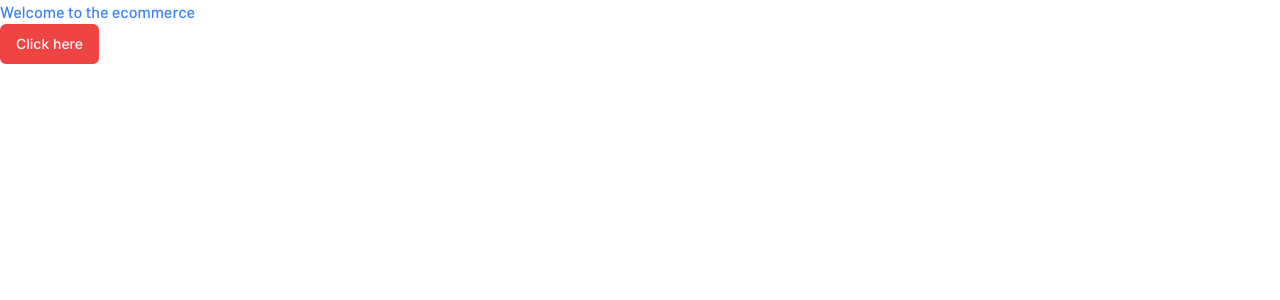
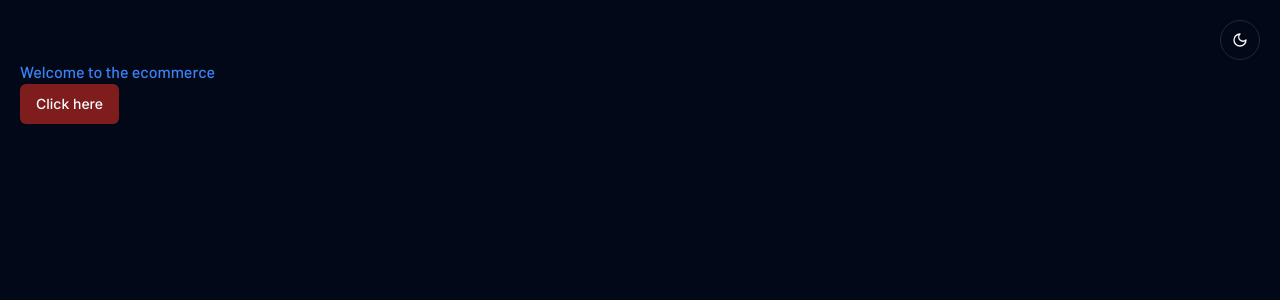
Before and after one commit to Ardione321/multivendor_ecommerce, a Next.js app: page / in a window 1280 px wide. Shown: the top 300 px of the page. Built offline with nearby package versions, Linux system fonts and the light colour scheme.

Commit message:
Add theme provider for dark, light and system mode

```diff
--- a/app/layout.tsx
+++ b/app/layout.tsx
@@ -4,6 +4,9 @@
 
 // Global css
 import "./globals.css";
+
+// Theme provider
+import { ThemeProvider } from "next-themes";
 
 //Fonts
 const interFont = Inter({ subsets: ["latin"] });
@@ -12,6 +15,7 @@
   weight: ["500", "700"],
   variable: "--font-barlow",
 });
+
 // Metadata
 export const metadata: Metadata = {
   title: "SuzyShop",
@@ -25,11 +29,18 @@
   children: React.ReactNode;
 }>) {
   return (
-    <html lang="en">
+    <html lang="en" suppressHydrationWarning>
       <body
         className={`${interFont.className} ${barlowFont.variable} antialiased`}
       >
-        {children}
+        <ThemeProvider
+          attribute="class"
+          defaultTheme="dark"
+          enableSystem
+          disableTransitionOnChange
+        >
+          {children}
+        </ThemeProvider>
       </body>
     </html>
   );
--- a/app/page.tsx
+++ b/app/page.tsx
@@ -1,9 +1,12 @@
+import ThemeToogle from "@/components/shared/theme-toogle";
 import { Button } from "@/components/ui/button";
-import Image from "next/image";
 
 export default function Home() {
   return (
-    <div>
+    <div className="p-5">
+      <div className="w-100 flex justify-end">
+      <ThemeToogle />
+      </div>
       <h1 className="text-blue-500 font-barlow">Welcome to the ecommerce</h1>
       <Button variant="destructive">Click here</Button>
     </div>
--- /dev/null
+++ b/components/shared/theme-toogle.tsx
@@ -0,0 +1,46 @@
+"use client";
+
+// Icons
+import { MoonIcon, SunIcon } from "lucide-react";
+// UI components
+import {
+  DropdownMenu,
+  DropdownMenuContent,
+  DropdownMenuItem,
+  DropdownMenuTrigger,
+} from "../ui/dropdown-menu";
+import { Button } from "../ui/button";
+import { useTheme } from "next-themes";
+
+const ThemeToogle = () => {
+  const { setTheme } = useTheme();
+
+  return (
+    <DropdownMenu>
+      <DropdownMenuTrigger asChild>
+        <Button
+          variant="outline"
+          size="icon"
+          className="w-10 h-10 rounded-full"
+        >
+          <SunIcon className="h-[1.4rem] w-[1.4rem] rotate-0 scale-100 transition-all dark:-rotate-90 dark:scale-0" />
+          <MoonIcon className="absolute h-[1.4rem] w-[1.4rem] rotate-90 scale-0 transition-all dark:-rotate-0 dark:scale-100" />
+          <span className="sr-only">Toogle Theme</span>
+        </Button>
+      </DropdownMenuTrigger>
+      <DropdownMenuContent align="end">
+        <DropdownMenuItem onClick={() => setTheme("light")}>
+          Light
+        </DropdownMenuItem>
+        <DropdownMenuItem onClick={() => setTheme("dark")}>
+          Dark
+        </DropdownMenuItem>
+        <DropdownMenuItem onClick={() => setTheme("system")}>
+          System
+        </DropdownMenuItem>
+      </DropdownMenuContent>
+    </DropdownMenu>
+  );
+};
+
+export default ThemeToogle;
```
Also changed, not shown: 1 other file (tests, documents, lock files or other folders).
